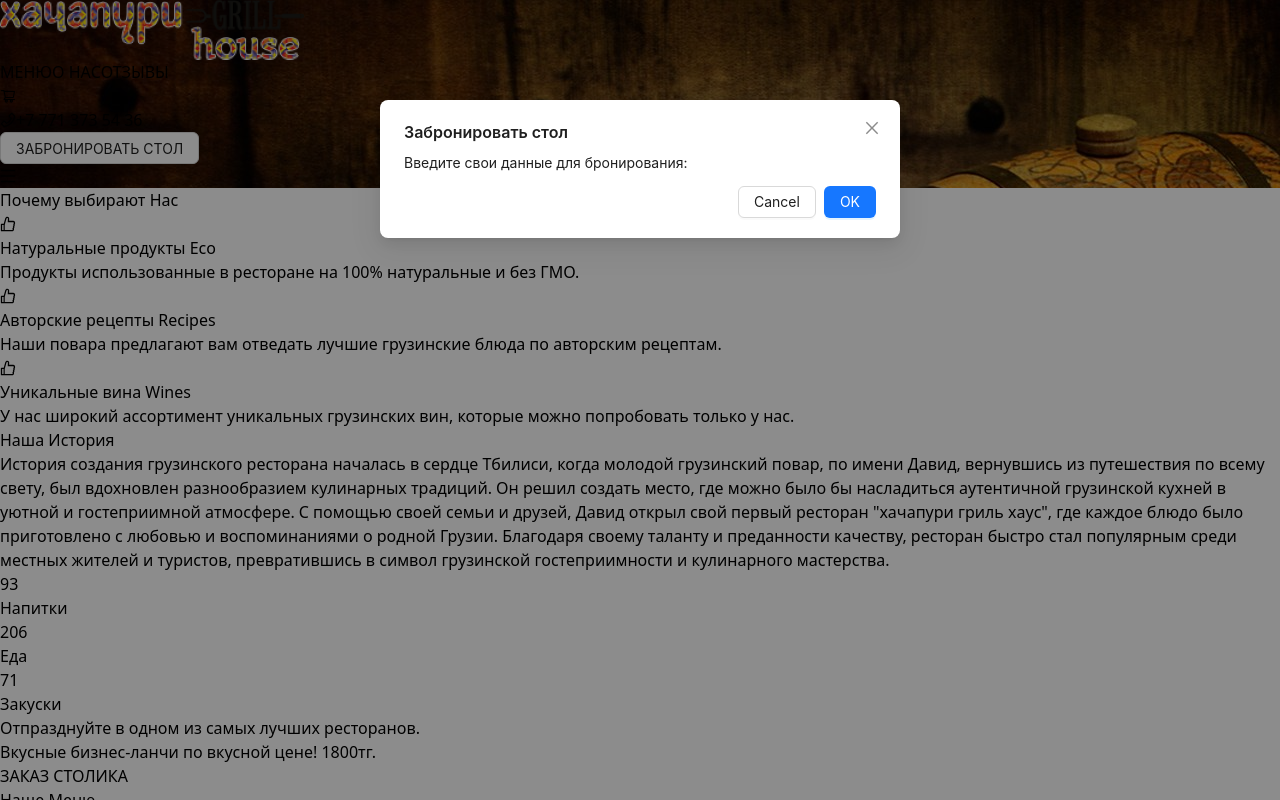
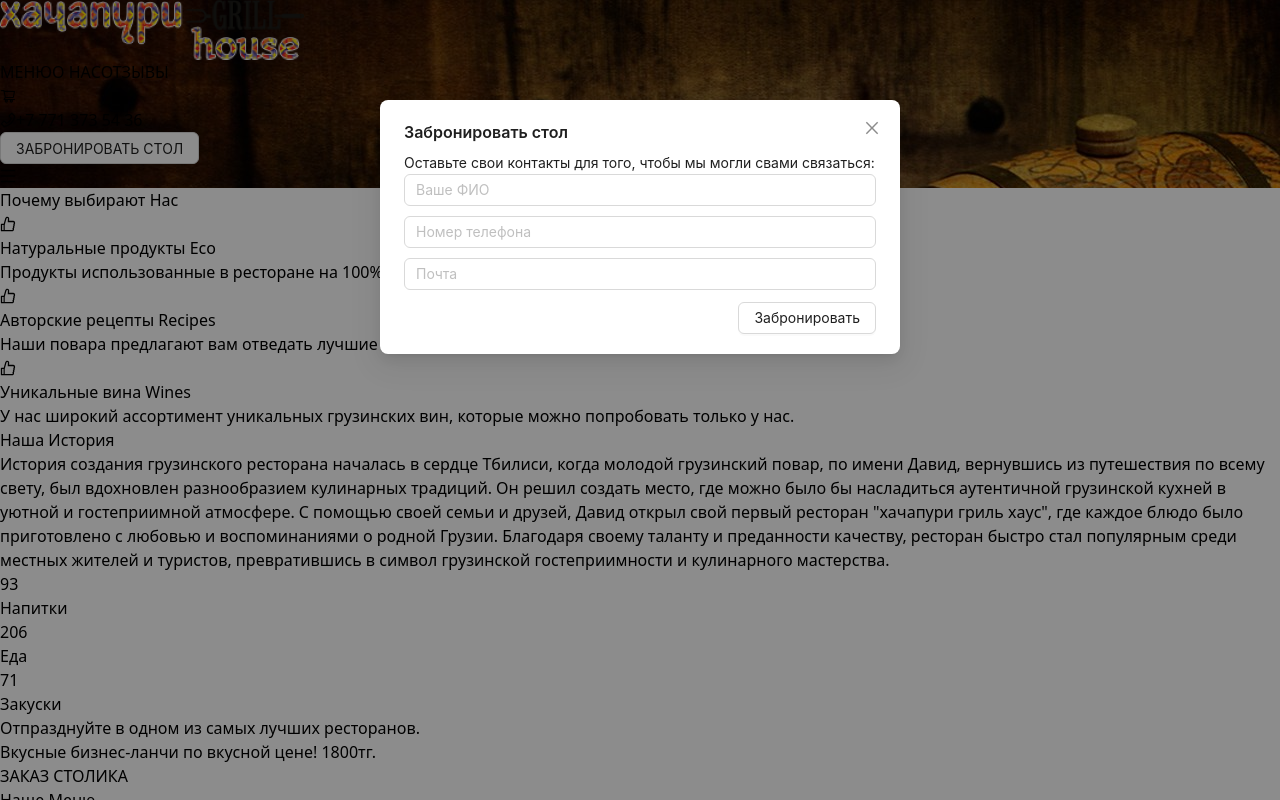
Before and after one commit to FxFurEN/restoran, a React (Vite) app: page / in a window 1280 px wide. Both pictures are taken after a click on the button "ЗАБРОНИРОВАТЬ СТОЛ". Shown: the top 800 px of the page. Built offline with nearby package versions, Linux system fonts and the light colour scheme.

Commit message:
design modal

```diff
--- a/src/components/ReservationModal.tsx
+++ b/src/components/ReservationModal.tsx
@@ -1,10 +1,14 @@
 import { useState } from "react";
-import { Modal } from "antd";
+import { Modal, Input, Button, Empty } from "antd";
 
 const ReservationModal = ({ visible, onCancel }) => {
   const [confirmLoading, setConfirmLoading] = useState(false);
+  const [name, setName] = useState("");
+  const [phone, setPhone] = useState("");
+  const [email, setEmail] = useState("");
 
   const handleOk = () => {
+    // Здесь можно добавить логику для обработки бронирования
     setConfirmLoading(true);
     setTimeout(() => {
       setConfirmLoading(false);
@@ -23,8 +27,32 @@ const ReservationModal = ({ visible, onCancel }) => {
       onOk={handleOk}
       confirmLoading={confirmLoading}
       onCancel={handleCancel}
+      footer={[
+        <Button key="back" onClick={handleOk} loading={confirmLoading} className="bg-orange-500 text-black border-0">
+          Забронировать
+        </Button>
+      ]}
     >
-      <p>Введите свои данные для бронирования:</p>
+      <div>
+        <h2 className="text-xl font-bold">Оставьте свои контакты для того, чтобы мы могли свами связаться:</h2>
+        <Input
+          placeholder="Ваше ФИО"
+          value={name}
+          onChange={(e) => setName(e.target.value)}
+          style={{ marginBottom: "10px" }}
+        />
+        <Input
+          placeholder="Номер телефона"
+          value={phone}
+          onChange={(e) => setPhone(e.target.value)}
+          style={{ marginBottom: "10px" }}
+        />
+        <Input
+          placeholder="Почта"
+          value={email}
+          onChange={(e) => setEmail(e.target.value)}
+        />
+      </div>
     </Modal>
   );
 };
```
